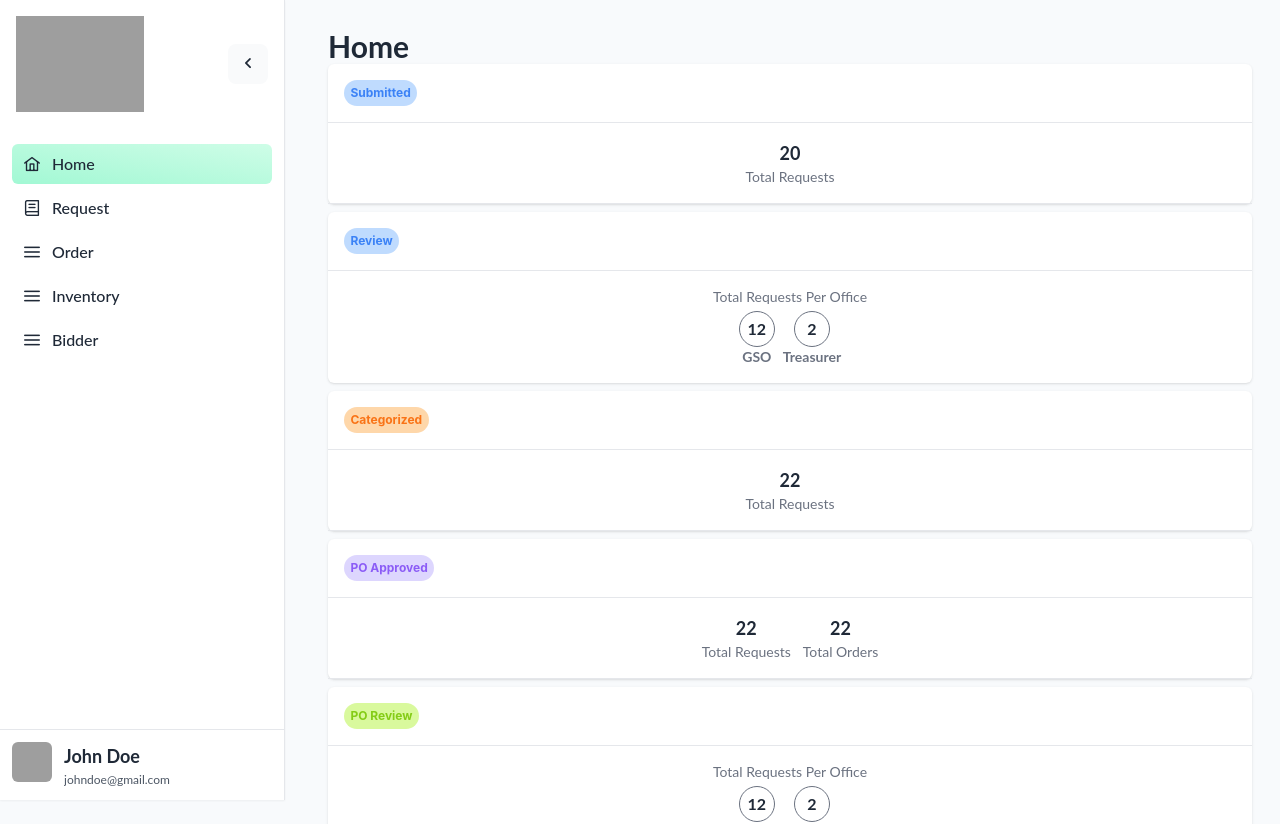
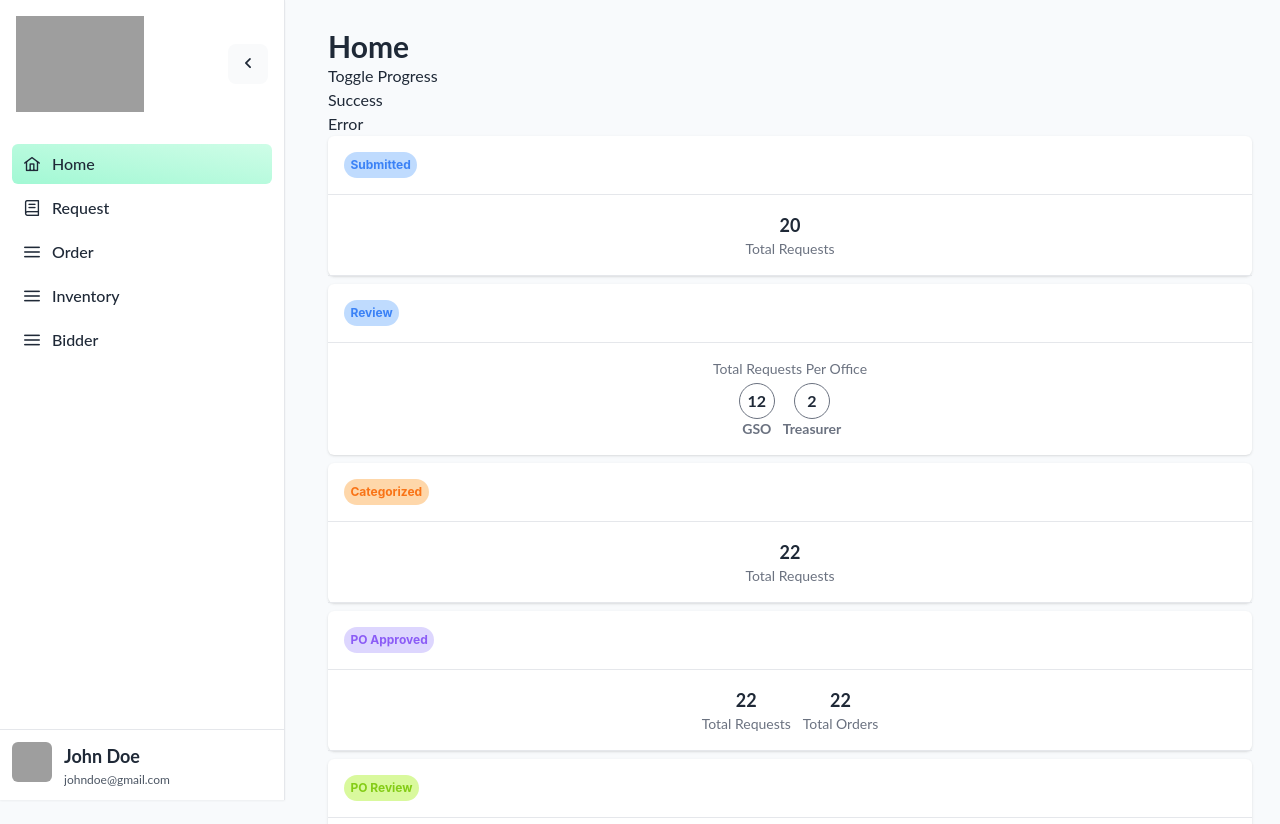
Before and after one commit to Bukolabs/gso-pwa, a React (Create React App) app: page / in a window 1280 px wide. Shown: the top 824 px of the page. Built offline with nearby package versions, Linux system fonts and the light colour scheme; grey boxes are pictures that could not be loaded.

Commit message:
add notification context

```diff
--- a/package.json
+++ b/package.json
@@ -10,11 +10,13 @@
     "@testing-library/react": "^13.4.0",
     "@testing-library/user-event": "^13.5.0",
     "@types/jest": "^27.5.2",
+    "@types/lodash-es": "^4.17.12",
     "@types/node": "^17.0.45",
     "@types/react": "^18.2.28",
     "@types/react-dom": "^18.2.13",
     "axios": "^1.6.2",
     "classnames": "^2.3.2",
+    "lodash-es": "^4.17.21",
     "primeicons": "^6.0.1",
     "primereact": "^10.0.9",
     "react": "^18.2.0",
--- a/src/app/app.tsx
+++ b/src/app/app.tsx
@@ -7,6 +7,7 @@ import { QueryClient, QueryClientProvider } from "react-query";
 // Use this when you want to override to default tailwind setup
 // Downside is the forms aren't styled to tailwind setup yet
 import { styleExtension } from "./style/tailwind-extension";
+import { NotificationProvider } from "@shared/ui/notification/notification.context";
 
 const queryClient = new QueryClient({
   defaultOptions: {
@@ -20,7 +21,9 @@ function App() {
   return (
     <QueryClientProvider client={queryClient}>
       <PrimeReactProvider value={{ unstyled: false, pt: {} }}>
-        <AppRoute />
+        <NotificationProvider>
+          <AppRoute />
+        </NotificationProvider>
       </PrimeReactProvider>
     </QueryClientProvider>
   );
--- a/src/app/domain/home/home.tsx
+++ b/src/app/domain/home/home.tsx
@@ -1,7 +1,9 @@
 import { LabelValue } from "@shared/models/label-value.interface";
 import HomeCard from "./home-card/home-card";
+import { useNotificationContext } from "@shared/ui/notification/notification.context";
 
 function Home() {
+  const { toggle, success, error } = useNotificationContext();
   const sampleReview = [
     {
       label: "GSO",
@@ -26,6 +28,9 @@ function Home() {
   return (
     <div className="page">
       <h1>Home</h1>
+      <button onClick={() => toggle()}>Toggle Progress</button><br />
+      <button onClick={() => success('you did it')}>Success</button><br />
+      <button onClick={() => error('almost there')}>Error</button><br />
 
       <div className="card flex flex-col gap-2 justify-content-center">
         <HomeCard stage={1} requests={20} status="Submitted" />
--- a/src/app/domain/shell/shell.tsx
+++ b/src/app/domain/shell/shell.tsx
@@ -4,8 +4,12 @@ import Sidebar from "@shared/ui/navigation/sidebar/sidebar";
 import { Outlet } from "react-router-dom";
 import MobileMenu from "@shared/ui/navigation/mobile-menu/mobile-menu";
 import { NavigationProps } from "@shared/ui/navigation/navigation.interface";
+import { ProgressBar } from "primereact/progressbar";
+import { useNotificationContext } from "@shared/ui/notification/notification.context";
+import { Toast } from "primereact/toast";
 
 export function Shell() {
+  const { progress, toastRef } = useNotificationContext();
   const activeClass =
     "bg-gradient-to-tr from-caribbean-green-200 to-caribbean-green-100 text-gray-800";
   const hoverClass = "hover:bg-caribbean-green-100";
@@ -48,6 +52,20 @@ export function Shell() {
   ] as NavigationProps[];
 
   return (
+    <div>
+      <Toast ref={toastRef} position="bottom-left"/>
+      {progress?.show && (
+        <ProgressBar
+          mode="indeterminate"
+          style={{
+            height: "6px",
+            zIndex: 999999,
+            position: "fixed",
+            width: "100%",
+          }}
+        ></ProgressBar>
+      )}
+
       <div className="flex">
         <Sidebar>
           {navigationItems.map((item, id) => (
@@ -55,9 +73,9 @@ export function Shell() {
           ))}
         </Sidebar>
         <MobileMenu className="flex md:hidden" menus={navigationItems} />
-
         <div className="h-screen flex-1 p-7">
           <Outlet />
+        </div>
       </div>
     </div>
   );
--- /dev/null
+++ b/src/app/shared/ui/notification/notification.context.tsx
@@ -0,0 +1,20 @@
+import { ReactNode, createContext, useContext } from "react";
+import { useNotification } from "./notification.hook";
+
+const NotificationContext = createContext(
+  {} as ReturnType<typeof useNotification>
+);
+export function useNotificationContext() {
+  return useContext(NotificationContext);
+}
+
+interface NotificationProviderProps {
+  children: ReactNode;
+}
+export function NotificationProvider({ children }: NotificationProviderProps) {
+  return (
+    <NotificationContext.Provider value={useNotification()}>
+      {children}
+    </NotificationContext.Provider>
+  );
+}
--- /dev/null
+++ b/src/app/shared/ui/notification/notification.hook.ts
@@ -0,0 +1,88 @@
+import { useReducer, useRef } from "react";
+import {
+  NotificationState,
+  NotificationAction,
+  defaultNotificationState,
+  ToastNotificationProperty,
+  ProgressNotificationProperty,
+} from "./notification.model";
+
+export function useNotification() {
+  const [{ progress, toast }, dispatch] = useReducer(
+    (state: NotificationState, action: NotificationAction) => {
+      switch (action.type) {
+        case "SET_TOAST":
+          return { ...state, toast: action.payload };
+        case "SET_PROGRESS":
+          return { ...state, progress: action.payload };
+      }
+    },
+    defaultNotificationState
+  );
+
+  const toastRef = useRef<any>();
+  const showToast = (toast: ToastNotificationProperty) => {
+    toastRef.current.show({
+      severity: toast?.type,
+      summary: toast?.header,
+      detail: toast?.message,
+      life: 5000,
+    });
+  };
+
+  const success = (message: string, header = "Success") => {
+    const payload = ToastNotificationProperty.Success(header, message);
+    dispatch({ type: "SET_TOAST", payload });
+    showToast(payload);
+  };
+
+  const error = (message: string, header = "Error") => {
+    const payload = ToastNotificationProperty.Error(header, message);
+    dispatch({ type: "SET_TOAST", payload });
+    showToast(payload);
+  };
+
+  const info = (message: string, header = "Information") => {
+    const payload = ToastNotificationProperty.Info(header, message);
+    dispatch({ type: "SET_TOAST", payload });
+    showToast(payload);
+  };
+
+  const warning = (message: string, header = "Warning") => {
+    const payload = ToastNotificationProperty.Warning(header, message);
+    dispatch({ type: "SET_TOAST", payload });
+    showToast(payload);
+  };
+
+  const show = () => {
+    const payload = {
+      show: true,
+    } as ProgressNotificationProperty;
+    dispatch({ type: "SET_PROGRESS", payload });
+  };
+  const hide = () => {
+    const payload = {
+      show: false,
+    } as ProgressNotificationProperty;
+    dispatch({ type: "SET_PROGRESS", payload });
+  };
+  const toggle = () => {
+    const payload = {
+      show: !progress?.show,
+    } as ProgressNotificationProperty;
+    dispatch({ type: "SET_PROGRESS", payload });
+  };
+
+  return {
+    progress,
+    toast,
+    toastRef,
+    success,
+    error,
+    info,
+    warning,
+    show,
+    hide,
+    toggle,
+  };
+}
--- /dev/null
+++ b/src/app/shared/ui/notification/notification.model.ts
@@ -0,0 +1,48 @@
+import { SeverityClass } from "./severity-class.type";
+
+export class ToastNotificationProperty {
+  type: SeverityClass;
+  header: string;
+  message: string;
+
+  constructor(header: string, message: string, type: SeverityClass) {
+    this.type = type;
+    this.header = header;
+    this.message = message;
+  }
+
+  static Success(header: string, message: string) {
+    return new ToastNotificationProperty(header, message, "success");
+  }
+
+  static Error(header: string, message: string) {
+    return new ToastNotificationProperty(header, message, "error");
+  }
+
+  static Info(header: string, message: string) {
+    return new ToastNotificationProperty(header, message, "info");
+  }
+
+  static Warning(header: string, message: string) {
+    return new ToastNotificationProperty(header, message, "warn");
+  }
+}
+export interface ProgressNotificationProperty {
+  mode?: "determinate" | "indeterminate";
+  show?: boolean;
+  value?: number;
+}
+export interface NotificationState {
+  toast?: ToastNotificationProperty;
+  progress?: ProgressNotificationProperty;
+}
+export type NotificationAction =
+  | {
+      type: "SET_TOAST";
+      payload: ToastNotificationProperty | undefined;
+    }
+  | { type: "SET_PROGRESS"; payload: ProgressNotificationProperty | undefined };
+export const defaultNotificationState = {
+  toast: undefined,
+  progress: undefined,
+};
--- /dev/null
+++ b/src/app/shared/ui/notification/severity-class.type.ts
@@ -0,0 +1 @@
+export type SeverityClass = 'success' | 'info' | 'warn' | 'error' | undefined;
--- a/src/style.scss
+++ b/src/style.scss
@@ -49,3 +49,7 @@ h5 {
 .page {
   @apply pb-36 md:pb-20;
 }
+
+.p-toast-message {
+  margin-left: -22px;
+}
```
Also changed, not shown: 1 other file (tests, documents, lock files or other folders). Lines whose indentation alone changed are shown as unchanged.
